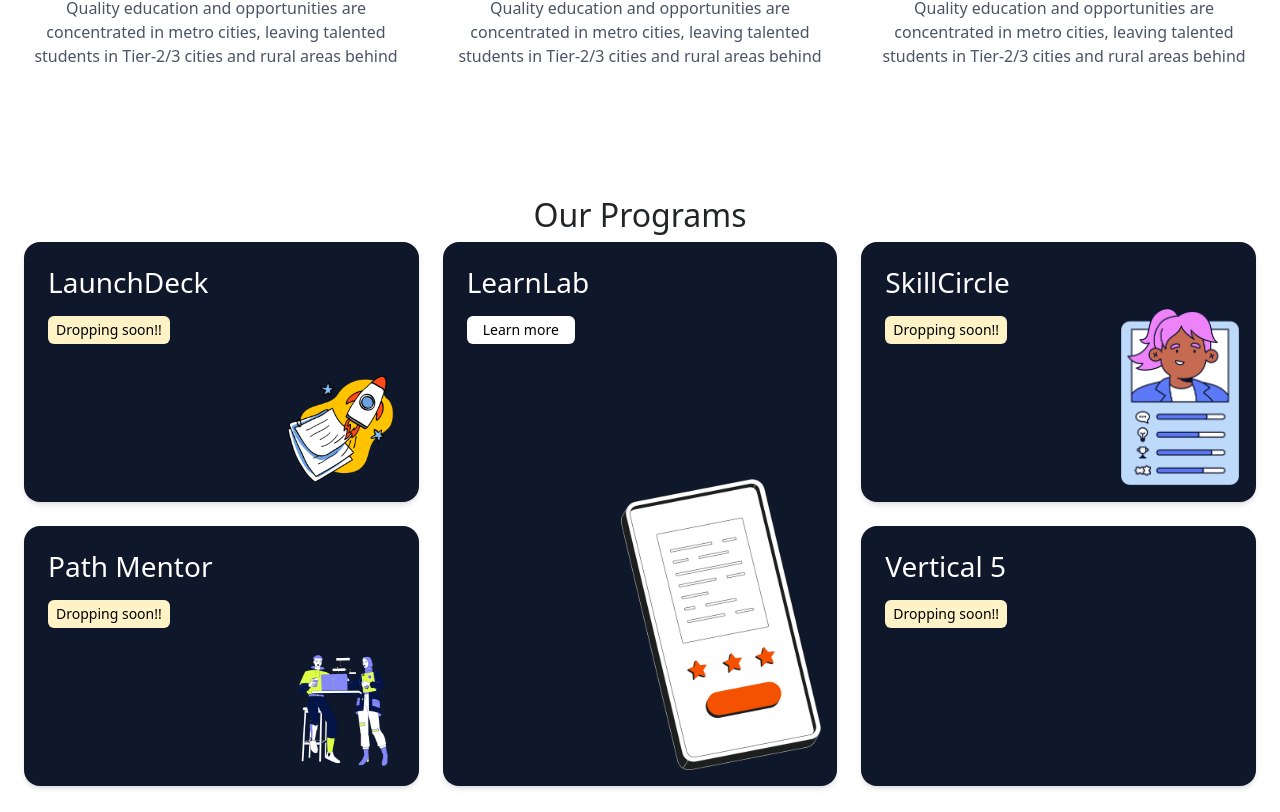
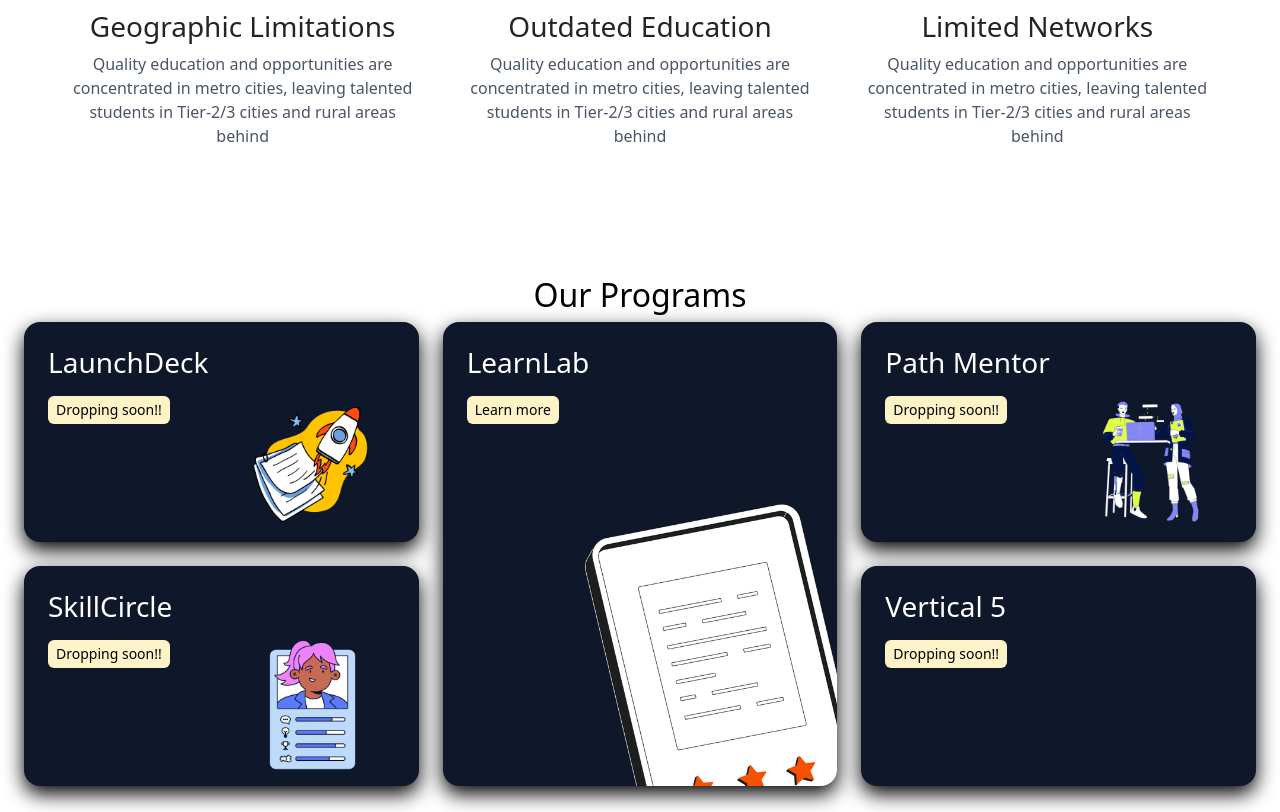
Before and after one commit to Payel647/SkilOrbitx, a Next.js app: page / in a window 1280 px wide. Shown: the part 988-1800 px from the top of the page. Built offline with nearby package versions, Linux system fonts and the light colour scheme.

Commit message:
Improve styling

```diff
--- a/components/GapSection.jsx
+++ b/components/GapSection.jsx
@@ -3,29 +3,35 @@ import React from 'react';
 const GapSection = () => {
   return (
    <section className="bg-white px-6 py-16">
-      <h2 className="text-3xl font-bold text-center">The Gap We're <span className="text-black/80">Bridging</span></h2>
+  <h2 className="text-3xl md:text-4xl font-bold text-center text-gray-900 leading-snug">
+    The Gap We're <br />
+    <span className="text-4xl md:text-5xl font-normal italic font-[cursive] text-black">
+      Bridging
+    </span>
+  </h2>
 
-      <div className="mt-10 grid md:grid-cols-3 gap-10 text-center md:text-left">
+  <div className="mt-12 grid md:grid-cols-3 gap-10 text-center md:text-left max-w-6xl mx-auto">
     <div>
-          <h3 className="font-bold text-lg">Geographic Limitations</h3>
+      <h3 className="font-bold text-lg text-gray-900">Geographic Limitations</h3>
       <p className="text-gray-600 mt-2">
         Quality education and opportunities are concentrated in metro cities, leaving talented students in Tier-2/3 cities and rural areas behind
       </p>
     </div>
     <div>
-          <h3 className="font-bold text-lg">Outdated Education</h3>
+      <h3 className="font-bold text-lg text-gray-900">Outdated Education</h3>
       <p className="text-gray-600 mt-2">
         Quality education and opportunities are concentrated in metro cities, leaving talented students in Tier-2/3 cities and rural areas behind
       </p>
     </div>
     <div>
-          <h3 className="font-bold text-lg">Limited Networks</h3>
+      <h3 className="font-bold text-lg text-gray-900">Limited Networks</h3>
       <p className="text-gray-600 mt-2">
         Quality education and opportunities are concentrated in metro cities, leaving talented students in Tier-2/3 cities and rural areas behind
       </p>
     </div>
   </div>
 </section>
+
   );
 };
 
--- a/components/Navbar.jsx
+++ b/components/Navbar.jsx
@@ -1,7 +1,7 @@
 "use client";
 
 import React from "react";
-
+import Image from "next/image";
 
 const navmenu = [
   "About",
@@ -13,9 +13,11 @@ const navmenu = [
 export default function Navbar() {
   return (
     <nav className="fixed top-0 left-0 w-full z-50">
-       <div className="w-full px-4 sm:px-6 lg:px-4 py-2 flex justify-between items-center bg-white rounded-b-xl shadow-md border border-b-white/20 transition-all duration-300">
+       <div className="max-w-7xl mx-auto px-4 sm:px-6 lg:px-8 py-2 flex justify-between items-center bg-white rounded-b-xl shadow-md border border-b-white/20 transition-all duration-300">
+
         {/* Logo */}
         <div className="flex items-center gap-x-3">
+          <Image src="/images/logo.png" alt="SkilOrbitx Logo" width={32} height={32} className="object-contain"/>
           <span className="font-bold text-black-800 text-lg sm:text-xl tracking-wide">
             SkilOrbitx
           </span>
--- a/components/ProgramSection.jsx
+++ b/components/ProgramSection.jsx
@@ -5,7 +5,11 @@ const programs = [
     title: "LaunchDeck",
     subtitle: "Dropping soon!!",
     img: "/images/lunchDeck.png",
-
+  },
+  {
+    title: "LearnLab",
+    subtitle: "Learn more",
+    img: "/images/learnlab.png",
   },
   {
     title: "Path Mentor",
@@ -13,19 +17,9 @@ const programs = [
     img: "/images/pathMentor.png",
   },
   {
-    title: "LearnLab",
-    subtitle: "Learn more",
-    img: "/images/learnlab.png",
-  },
-  {
     title: "SkillCircle",
     subtitle: "Dropping soon!!",
     img: "/images/skilcircle.png",
-  },
-  {
-    title: "Path Mentor",
-    subtitle: "Dropping soon!!",
-    img: "/images/pathMentor.png",
   },
   {
     title: "Vertical 5",
@@ -35,92 +29,38 @@ const programs = [
 
 export default function Programs() {
   return (
-    <div className="py-12 px-4 md:px-20 bg-white">
-      <h2 className="text-4xl font-bold text-center mb-10">Our Programs</h2>
-      <div className="grid grid-cols-1 md:grid-cols-3 md:grid-rows-2 gap-6">
-        {/* LaunchDeck */}
-        <div className="min-h-[260px] bg-[#0F172A] text-white rounded-2xl shadow-md p-6 flex flex-col justify-between relative">
-          <div>
-            <h3 className="text-xl font-semibold">LaunchDeck</h3>
-            <span className="bg-[#fef3c7] text-black text-sm rounded-md px-2 py-1 inline-block mt-2">
-              Dropping soon!!
-            </span>
-          </div>
-          <div className="absolute bottom-4 right-4">
-            <Image
-              src="/images/lunchdeck.png"
-              alt="LaunchDeck"
-              width={120}
-              height={80}
-            />
-          </div>
-        </div>
+    <div className="py-12 px-4 md:px-20 bg-white w-90vw">
+      <h2 className="text-3xl md:text-4xl font-bold text-center mb-10 text-black">
+        Our Programs
+      </h2>
 
-        {/* LearnLab - spans 2 rows */}
-        <div className="row-span-2 bg-[#0F172A] text-white rounded-2xl shadow-md p-6 flex flex-col justify-between relative h-full">
-          <div>
-            <h3 className="text-xl font-semibold">LearnLab</h3>
-            <span className="bg-white text-black text-sm rounded-md px-3 py-1 inline-block mt-2">
-              Learn more
-            </span>
-          </div>
-          <div className="absolute bottom-4 right-4">
-            <Image
-              src="/images/learnlab.png"
-              alt="LearnLab"
-              width={200}
-              height={400}
-            />
-          </div>
-        </div>
+      <div className="grid grid-cols-1 sm:grid-cols-2 md:grid-cols-3 md:grid-rows-2 gap-4 md:gap-6">
+        {/* Map all cards */}
+        {programs.map((program, index) => {
+          const isLearnLab = program.title === "LearnLab";
+          const isVerticalImageMissing = !program.img;
 
-        {/* SkillCircle */}
-        <div className="bg-[#0F172A] text-white rounded-2xl shadow-md p-6 flex flex-col justify-between relative h-full">
-          <div>
-            <h3 className="text-xl font-semibold">SkillCircle</h3>
-            <span className="bg-[#fef3c7] text-black text-sm rounded-md px-2 py-1 inline-block mt-2">
-              Dropping soon!!
-            </span>
-          </div>
-          <div className="absolute bottom-4 right-4">
-            <Image
-              src="/images/skilcircle.png"
-              alt="SkillCircle"
-              width={120}
-              height={80}
-            />
-          </div>
-        </div>
+          return (
+            <div
+              key={index}
+             className={`bg-[#0F172A] text-white rounded-2xl shadow-[0_8px_20px_rgba(0,0,0,1)] hover:shadow-[0_12px_32px_rgba(0,0,0,0.35)] transition-all duration-300 hover:scale-[1.02] p-6 relative flex flex-col justify-between overflow-hidden ${isLearnLab ? "md:row-span-2 min-h-[220px]":"min-h-[220px]"}`}>
+              <div>
+                <h3 className="text-xl font-semibold">{program.title}</h3>
+                <span className="bg-[#fef3c7] text-black text-sm rounded-md px-2 py-1 inline-block mt-2">
+                  {program.subtitle}
+                </span>
+              </div>
 
-        {/* Path Mentor */}
-        <div className="bg-[#0F172A] text-white rounded-2xl shadow-md p-6 flex flex-col justify-between relative h-full">
-          <div>
-            <h3 className="text-xl font-semibold">Path Mentor</h3>
-            <span className="bg-[#fef3c7] text-black text-sm rounded-md px-2 py-1 inline-block mt-2">
-              Dropping soon!!
-            </span>
-          </div>
-          <div className="absolute bottom-4 right-4">
-            <Image
-              src="/images/pathMentor.png"
-              alt="Path Mentor"
-              width={120}
-              height={80}
-            />
-          </div>
-        </div>
-
-        {/* Vertical 5 */}
-        <div className="bg-[#0F172A] text-white rounded-2xl shadow-md p-6 flex flex-col justify-between relative h-full">
-          <div>
-            <h3 className="text-xl font-semibold">Vertical 5</h3>
-            <span className="bg-[#fef3c7] text-black text-sm rounded-md px-2 py-1 inline-block mt-2">
-              Dropping soon!!
-            </span>
-          </div>
-          <div className="absolute bottom-4 right-4">
-          </div>
-        </div>
+              {/* Image if available */}
+              {program.img && (
+                <div className="absolute bottom-4 right-4 max-w-[60%] max-h-[60%]">
+                    <div className={`relative ${isLearnLab ? "w-[180px] h-[130px] md:w-[300px] md:h-[460px]" : "w-[180px] h-[130px]"}`}>
+                   <Image src={program.img} alt={program.title} fill className="object-contain"/></div>
+                </div>
+              )}
+            </div>
+          );
+        })}
       </div>
     </div>
   );
```
Also changed, not shown: public/images/logo.png (added), 1 other file (tests, documents, lock files or other folders). Lines whose indentation alone changed are shown as unchanged.
